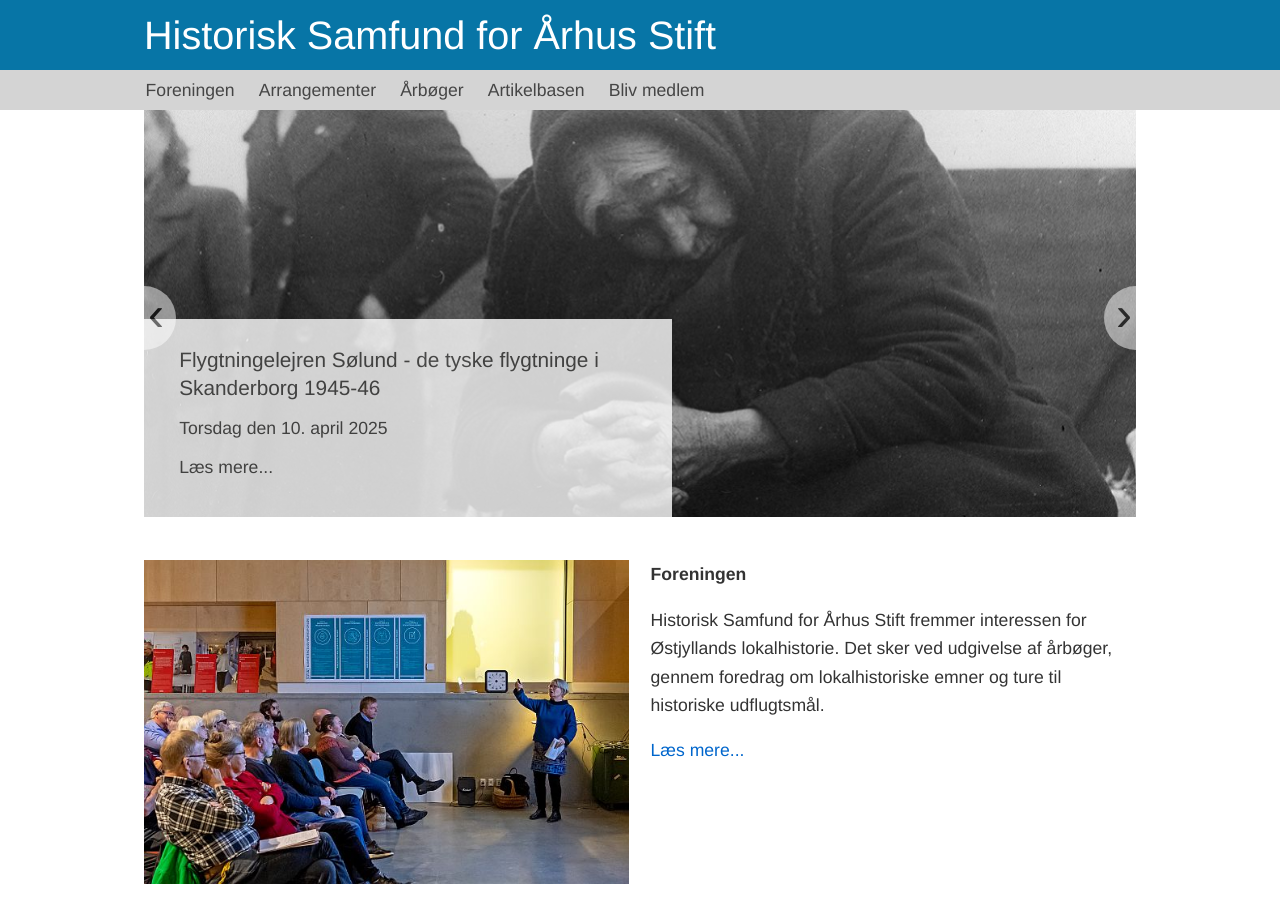
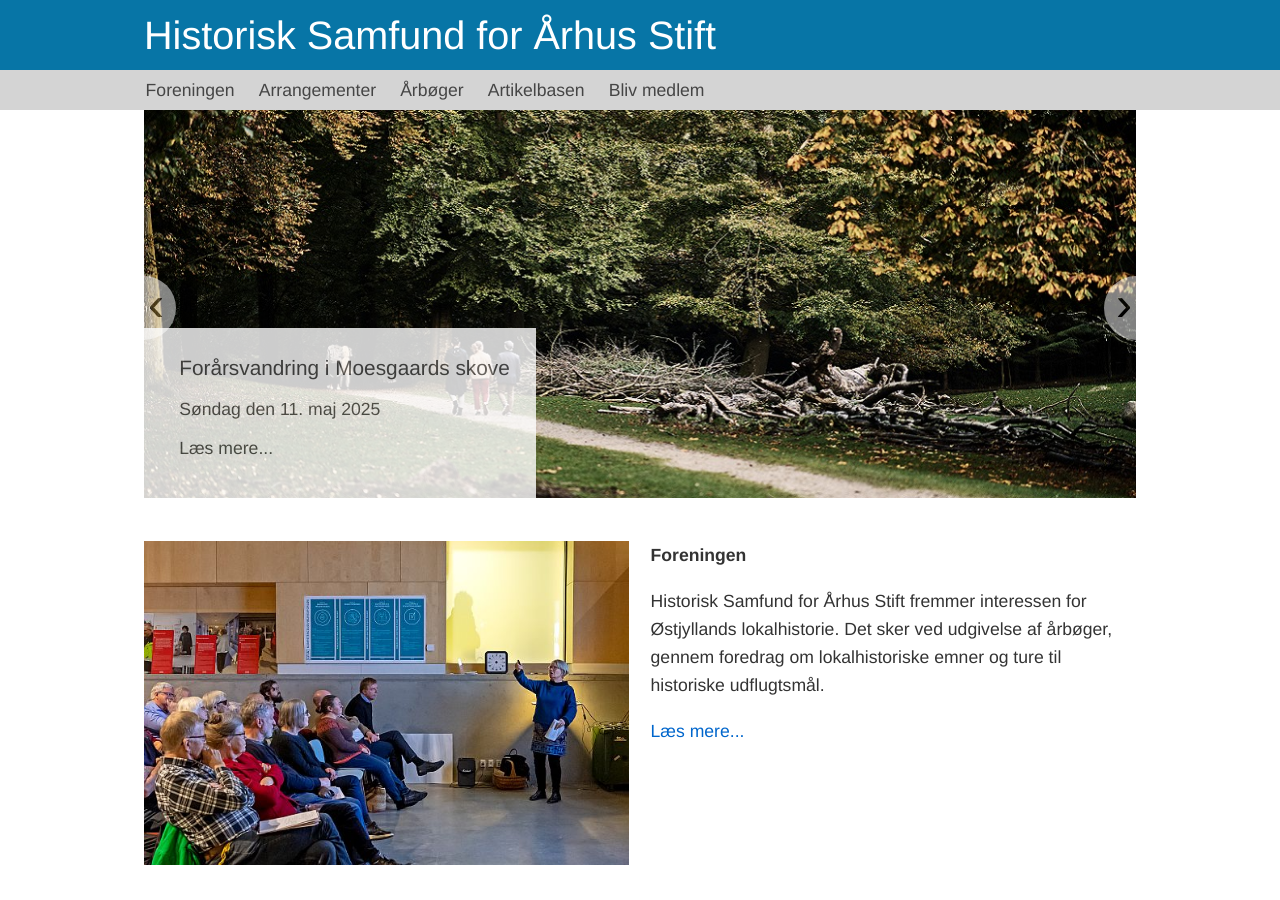
Before and after one commit to guldhorn/historisk-samfund, a Jekyll site: the page built from index.md, in a window 1280 px wide and 900 px high. Built offline with Jekyll 4.4.1, drawn with Linux system fonts in a browser that asks for light colours.

Commit message:
Update slides.yaml

```diff
--- a/_data/slides.yaml
+++ b/_data/slides.yaml
@@ -8,15 +8,9 @@
 # title: the heading in the text-field which overlays the image
 # text: the text of the text-field
 
-- page_url: /arrangementer/2025-04-10-flygtningelejren-soelund
-  image_url: /assets/Flygtningelejren sølund_slider.jpg
-  image_alt: Flygtningelejren Sølund - de tyske flygtninge i Skanderborg 1945-46
-  title: Flygtningelejren Sølund - de tyske flygtninge i Skanderborg 1945-46
-  text: Torsdag den 10. april 2025
-
 - page_url: /arrangementer/2025-05-11-Marselisborgskovene
   image_url: /assets/Marselisborgskoven_slider.jpg
-  image_alt: Forårsvandring i Marselisborg-skovene
+  image_alt: AFLYST - Forårsvandring i Marselisborg-skovene
   title: Forårsvandring i Moesgaards skove
   text: Søndag den 11. maj 2025
 
```
